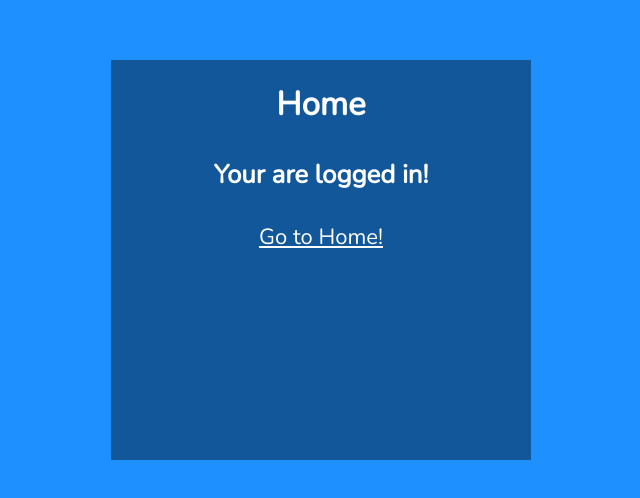
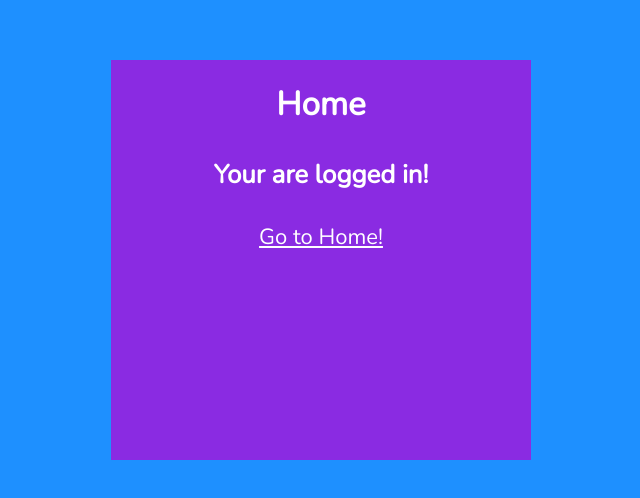
Before and after one commit to Joseph1818/Wikimedia-api-react, a React (Create React App) app: page /home in a window 1280 px wide. Shown: the part 140-638 px from the top of the page, without its empty margins (319-959 px from the left). Built offline with nearby package versions, Linux system fonts and the light colour scheme; no server answers.

Commit message:
node_modules file added

```diff
--- a/src/components/Authentification_Component/confirmationForgotPwd.js
+++ b/src/components/Authentification_Component/confirmationForgotPwd.js
@@ -90,7 +90,7 @@ function ConfirmationForgotPwd() {
         />
 
         <label htmlFor="password">
-          Password:
+          New Password:
           <span className={validPwd ? "valid" : "hide"}>
             <FontAwesomeIcon icon={faCheck} />
           </span>
--- /dev/null
+++ b/src/components/pages/home.css
@@ -0,0 +1,3 @@
+.section1 {
+  background-color: blueviolet;
+}
--- a/src/components/pages/home.jsx
+++ b/src/components/pages/home.jsx
@@ -2,6 +2,7 @@ import React, { useEffect } from "react";
 import { useState } from "react";
 import { useLocation } from "react-router-dom";
 import axios from "axios";
+import "./home.css";
 
 function Home() {
   let wikimediaProjectUrl =
@@ -22,7 +23,7 @@ function Home() {
   });
 
   return (
-    <section>
+    <section className="section1">
       <h1> Home</h1>
       <br />
       <h3> Your are logged in!</h3>
```
Also changed, not shown: 1 other file (tests, documents, lock files or other folders).
